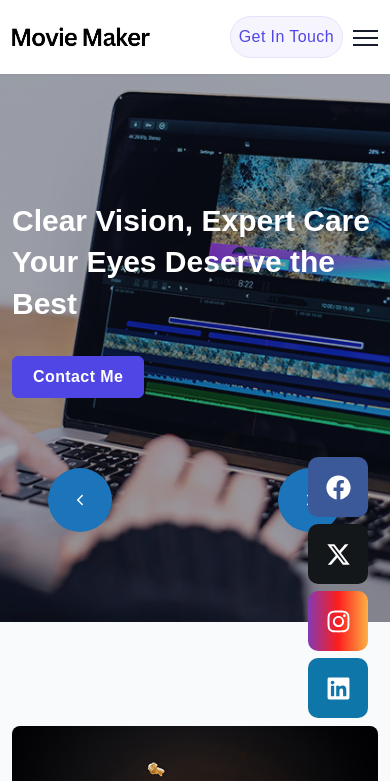
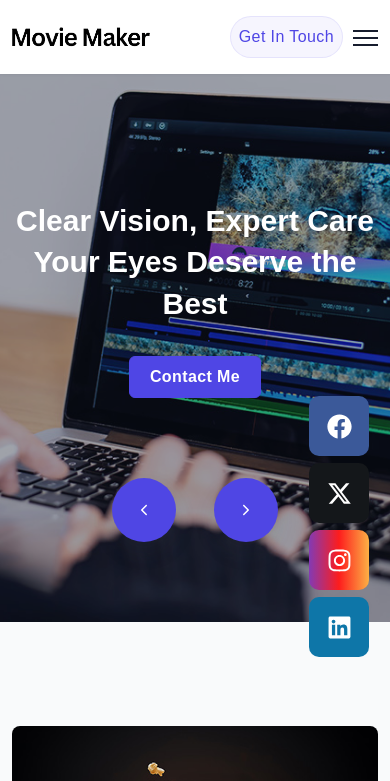
Before and after one commit to jamilshehab/portofoliofilm, a Next.js app: page / in a window 390 px wide. Shown: the top 781 px of the page. Built offline with nearby package versions, Linux system fonts and the light colour scheme.

Commit message:
changes added

```diff
--- a/src/app/components/Shared/HomeBanner.tsx
+++ b/src/app/components/Shared/HomeBanner.tsx
@@ -28,7 +28,7 @@
                     <div className="absolute inset-0 bg-slate-900/40"></div>
                     <div className="container relative">
                         <div className="md:flex justify-center mt-10">
-                            <div className="w-full">
+                            <div className="w-full text-center lg:text-start">
 
                               <FadeInLeftAnimation>
                               <h2 className="font-bold text-white leading-snug text-[30px] lg:text-[42px] mt-6 block">Clear Vision, Expert Care <br /> Your Eyes Deserve the Best </h2>
@@ -50,8 +50,8 @@
               <div className="relative md:pt-60 pt-40 md:pb-74 pb-56 flex items-center bg-center bg-no-repeat bg-cover jarallax !bg-fixed " style={{backgroundImage:"url('/assets/images/HomeBanner/2.jpg')", backgroundAttachment: `fixed !important`}} >
                     <div className="absolute inset-0 bg-slate-900/40"></div>
                     <div className="container relative">
-                        <div className="md:flex justify-center mt-10">
-                            <div className="w-full">
+                        <div className="md:flex justify-center mt-10 ">
+                            <div className="w-full text-center lg:text-start">
 
                               <FadeInLeftAnimation>
                               <h2 className="font-bold text-white leading-snug text-[30px] lg:text-[42px] mt-6 block">Clear Vision, Expert Care <br /> Your Eyes Deserve the Best </h2>
@@ -59,7 +59,7 @@
                               </FadeInLeftAnimation>
                                   <FadeInLeftAnimation>
                                   <div className="mt-8">
-                                    <Link href="tel:0096171467986" className="py-2 px-5 inline-flex items-center font-semibold tracking-wide border align-middle duration-500 text-base text-center bg-indigo-600 hover:bg-indigo-700 border-indigo-600 hover:border-indigo-700 text-white rounded-md">Contact Me  </Link>
+                                    <Link href="#" className="py-2 px-5 inline-flex items-center font-semibold tracking-wide border align-middle duration-500 text-base text-center bg-indigo-600 hover:bg-indigo-700 border-indigo-600 hover:border-indigo-700 text-white rounded-md">Contact Me  </Link>
                                 </div>
                                   </FadeInLeftAnimation>
 
@@ -69,13 +69,13 @@
               </div>
 
               </SwiperSlide>
-              <div className="absolute md:inset-y-5 left-12 md:left-4 bottom-[90px] md:bottom-0 md:top-0 z-20 md:flex md:items-center ">
-                  <button className=" home-image-swiper-button-prev  flex justify-center items-center   w-[64px] h-[64px] rounded-full shadow-lg   shadow-[#00000059] focus:outline-none hover:bg-gray-600  hover:border-gray-600 duration-500 bg-[#1c75bb]">
+              <div className="absolute md:inset-y-5 left-28 md:left-4 bottom-[80px] md:bottom-0 md:top-0 z-20 md:flex md:items-center ">
+                  <button className=" home-image-swiper-button-prev  flex justify-center items-center   w-[64px] h-[64px] rounded-full shadow-lg   shadow-[#00000059] focus:outline-none hover:bg-gray-600  hover:border-gray-600 duration-500 bg-[#4f46e4]">
                     <IoIosArrowBack className="text-md font-light text-white" />
                   </button>
                 </div>
-                <div className="absolute md:inset-y-5 md:right-4 right-12 bottom-[90px] md:bottom-0 md:top-0  z-20 md:flex md:items-center">
-                  <button className=" home-image-swiper-button-next  flex justify-center items-center  w-[64px] h-[64px] rounded-full shadow-lg   shadow-[#00000059] focus:outline-none hover:bg-gray-600  hover:border-gray-600 duration-500 bg-[#1c75bb]">
+                <div className="absolute md:inset-y-5 md:right-4 right-28 bottom-[80px] md:bottom-0 md:top-0  z-20 md:flex md:items-center">
+                  <button className=" home-image-swiper-button-next  flex justify-center items-center  w-[64px] h-[64px] rounded-full shadow-lg   shadow-[#00000059] focus:outline-none hover:bg-gray-600  hover:border-gray-600 duration-500 bg-[#4f46e4]">
                     <IoIosArrowForward className="text-md font-light text-white" />
                   </button>
                 </div>
--- a/src/app/globals.css
+++ b/src/app/globals.css
@@ -27,8 +27,8 @@ p {
 }
 .s-soft{
   position: fixed;
-  top: 450px ;
-  right: 15px;
+  top: 389px ;
+  right: 14px;
   z-index: 1000; transition:all linear 0.2s ;
  }
 
```
